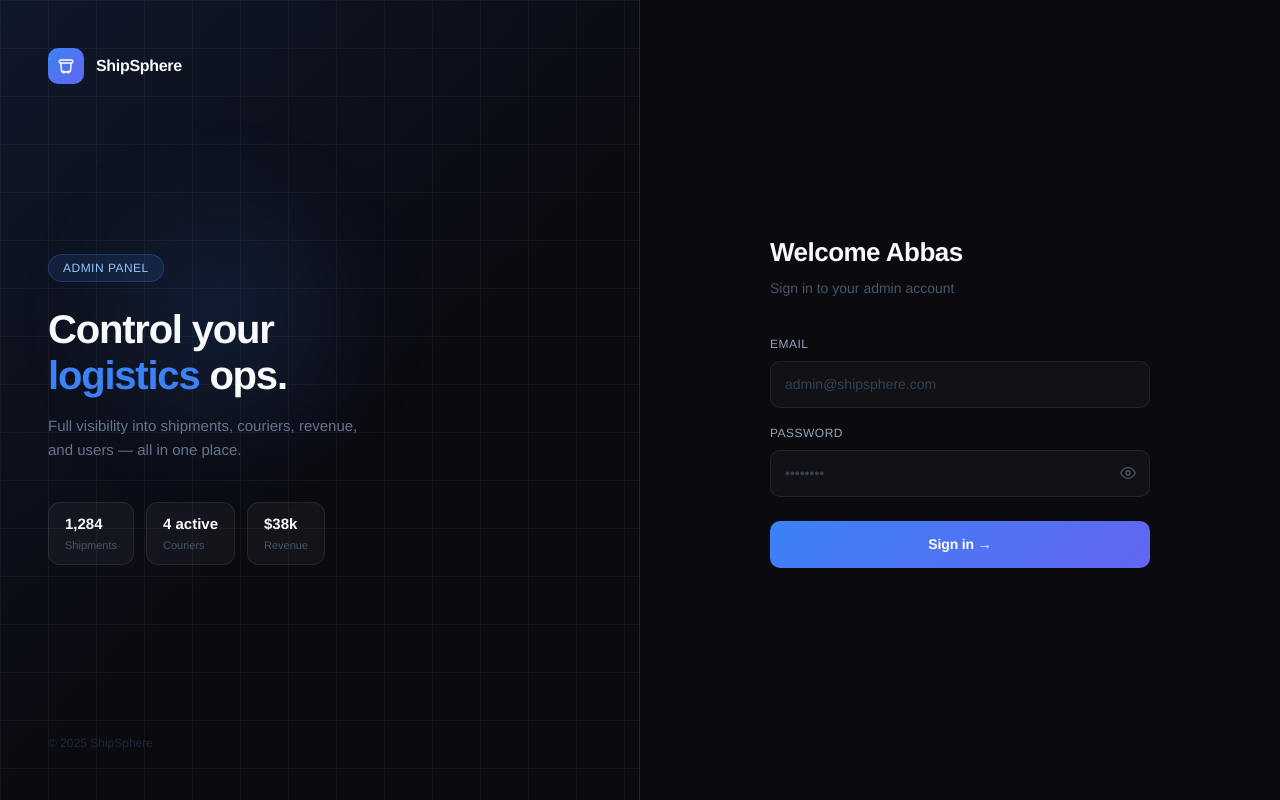
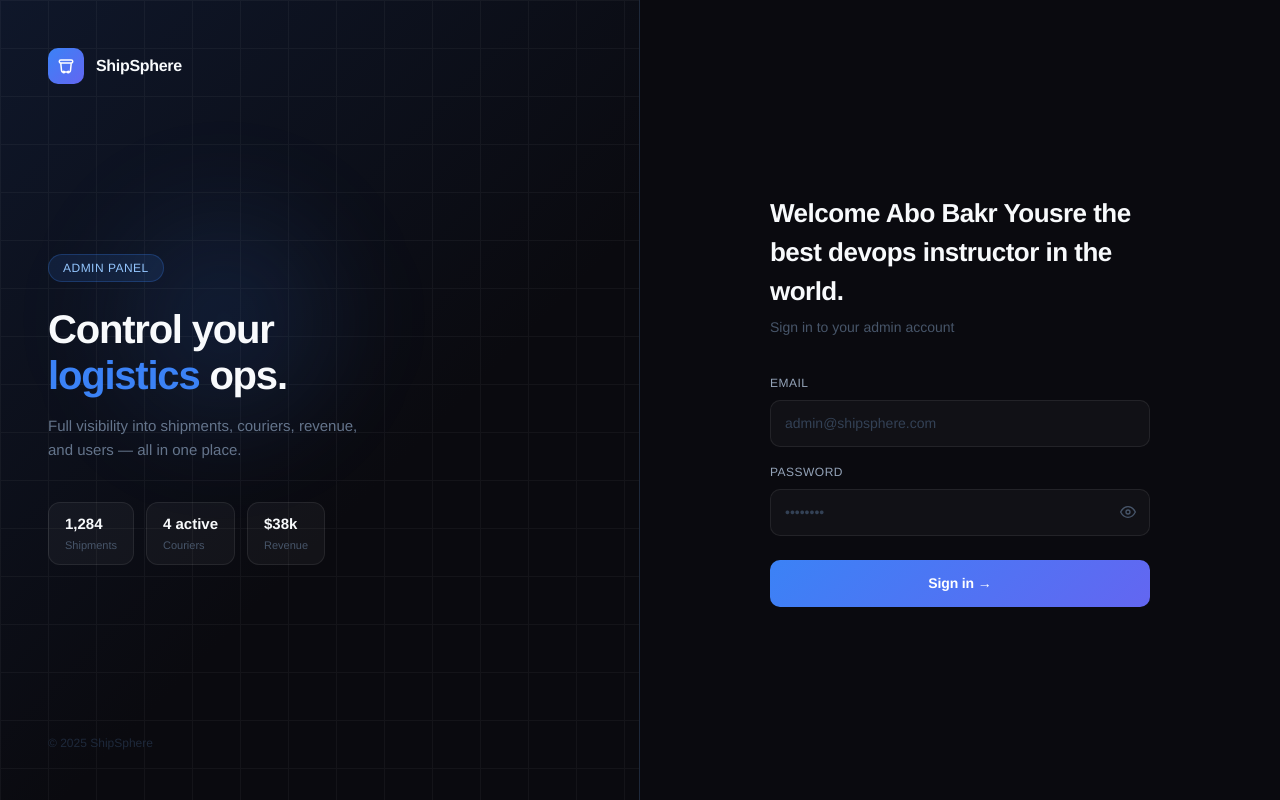
Before and after one commit to MohamedHamed0007/Automated-E-Commerce-Deployment-Platform-DEPI, a Next.js app in the folder admin-next/: page /login in a window 1280 px wide. Built offline with nearby package versions, Linux system fonts and the light colour scheme; no server answers.

Commit message:
Update welcome message on login page to include instructor's name

```diff
--- a/admin-next/app/login/page.tsx
+++ b/admin-next/app/login/page.tsx
@@ -102,7 +102,7 @@ export default function LoginPage() {
       }}>
         <div style={{ width: "100%", maxWidth: 380 }}>
           <h2 style={{ color: "#f8fafc", fontSize: 26, fontWeight: 700, letterSpacing: "-0.02em", margin: "0 0 6px" }}>
-            Welcome Abbas
+            Welcome Abo Bakr Yousre the best devops instructor in the world.
           </h2>
           <p style={{ color: "#475569", fontSize: 14, margin: "0 0 36px" }}>Sign in to your admin account</p>
 
```
